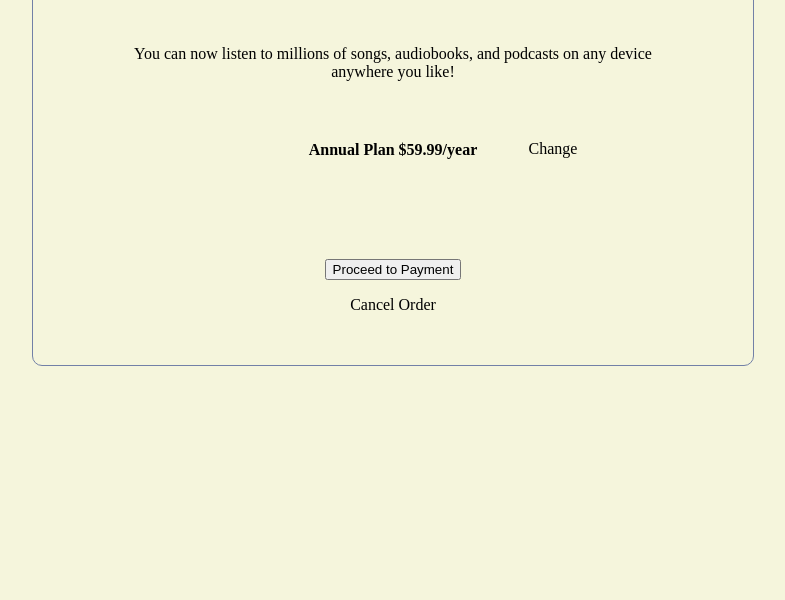
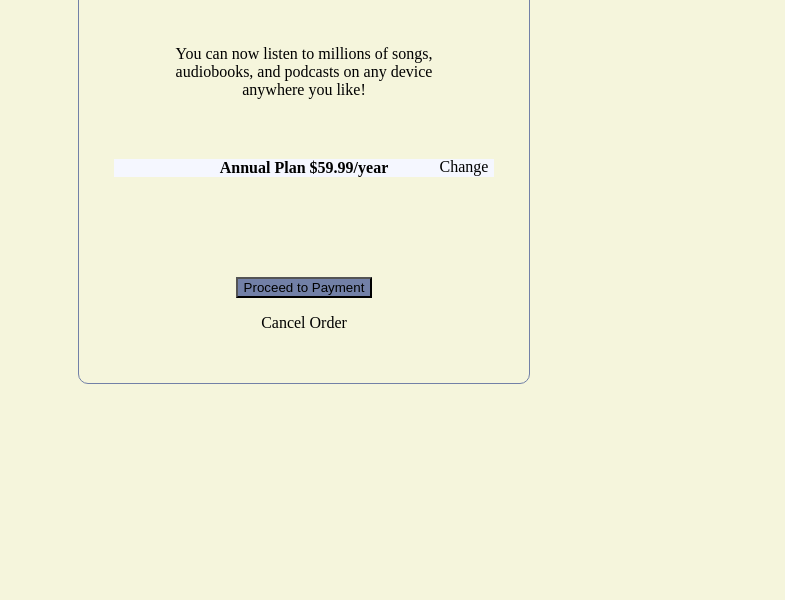
Before and after one commit to 1reemy/Order-Summary, a plain HTML site: page index.html in a window 1280 px wide. Shown: the part 200-800 px from the top of the page, without its empty margins (336-1121 px from the left). Drawn offline with Linux system fonts and the light colour scheme.

Commit message:
Some styling added
Styling added to the div,h4,section and button tags.

```diff
--- a/index.html
+++ b/index.html
@@ -20,9 +20,9 @@
     .look{background-color: beige;}
     .fullcard{
       position:relative;
-      left:360px;
+      margin:auto;
       top: 100px;
-      width: 720px;
+      width: 450px;
       border-width: 1px;
       border-radius: 10px;
       border-color: hsl(224, 23%, 55%);
@@ -36,6 +36,10 @@
       position:relative;
       left:160px;
       bottom: 40px;
+    }
+    button {
+      background-color: hsl(224, 23%, 55%);
+
     }
   </style>
 </head>
@@ -53,7 +57,7 @@
         You can now listen to millions of songs, audiobooks, and podcasts on any
         device anywhere you like!
       </p>
-      <h4>
+      <h4 style="background-color: hsl(225, 100%, 98%)">
         Annual Plan
         $59.99/year
       </h4>
```
